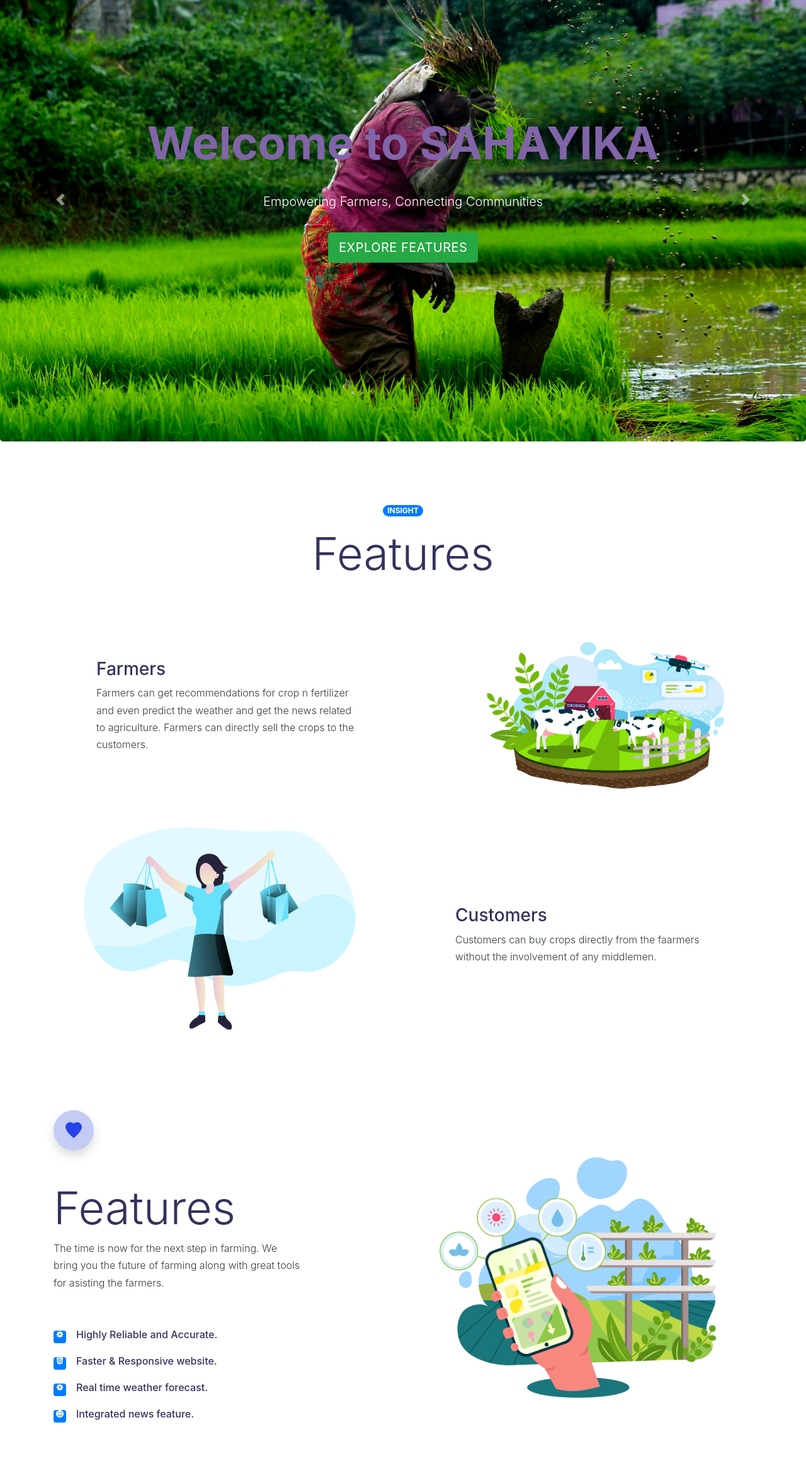
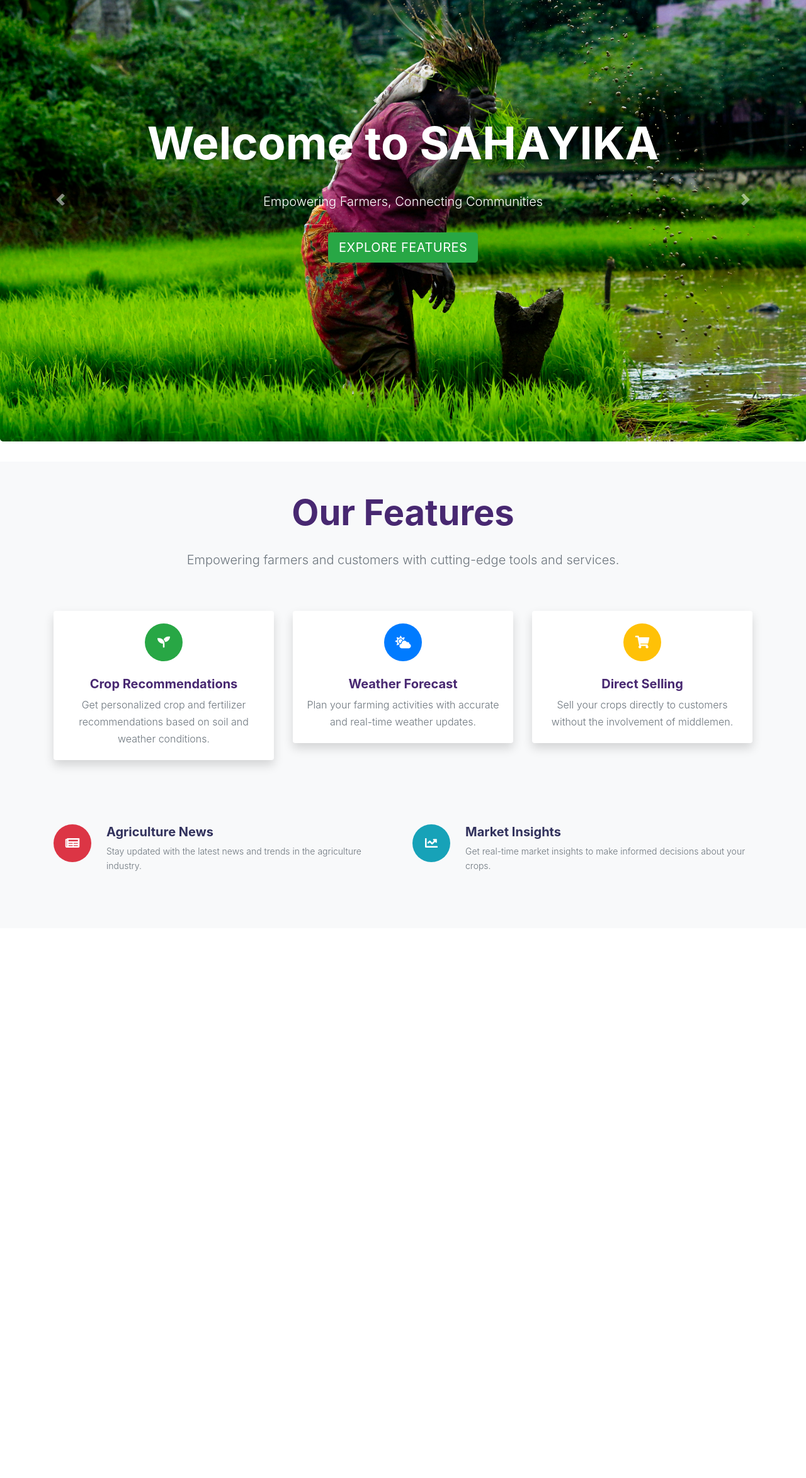
Before and after one commit to WaveOPS/Sahayika, a PHP site: page /projects/ in a window 1280 px wide. Shown: the part 163-2510 px from the top of the page at 63% size. After the commit the page ends 1546 px from the top, so only its background shows below. Run offline with PHP 8.4, Linux system fonts and the light colour scheme; some libraries are stand-ins or nearby versions.

Commit message:
updated colors

```diff
--- a/index.php
+++ b/index.php
@@ -56,6 +56,35 @@
 <style>
     .text-white-custom {
         color: white;
+    }
+</style>
+<style>
+    .icon-shape {
+        width: 60px;
+        height: 60px;
+        display: flex;
+        align-items: center;
+        justify-content: center;
+        margin: 0 auto;
+    }
+    .card-title {
+        color: rgb(72, 40, 113);
+    }
+    .card:hover {
+        transform: translateY(-5px);
+        transition: all 0.3s ease-in-out;
+    }
+</style>
+<style>
+    .btn-brown {
+        background-color: rgb(58, 28, 6) !important; /* Solid brown color */
+        color: white !important; /* White text */
+        border: none !important; /* Remove border */
+        box-shadow: none !important; /* Remove any shadow */
+    }
+    .btn-brown:hover {
+        background-color: rgb(65, 33, 10) !important; /* Darker brown on hover */
+        color: white !important; /* Ensure text remains white */
     }
 </style>
 <!-- Bootstrap CSS -->
@@ -191,7 +220,7 @@
                 <div class="jumbotron bg-cover text-white"
                      style="background-image: url('assets/img/farm-bg.png'); height: 100vh; background-size: cover; background-position: center;">
                     <div class="container text-center d-flex flex-column justify-content-center align-items-center" style="height: 100%;">
-                        <h1 class="display-3 font-weight-bold" style="color:rgb(130, 100, 169);">Welcome to SAHAYIKA</h1>
+                        <h1 class="display-3 font-weight-bold" style="color:rgb(255, 255, 255);">Welcome to SAHAYIKA</h1>
                         <p class="lead">Empowering Farmers, Connecting Communities</p>
                         <a href="#services" class="btn btn-success btn-lg mt-3">Explore Features</a>
                     </div>
@@ -202,9 +231,8 @@
                 <div class="jumbotron bg-cover text-white"
                      style="background-image: url('assets/img/farm-bg2.jpg'); height: 100vh; background-size: cover; background-position: center;">
                     <div class="container text-center d-flex flex-column justify-content-center align-items-center" style="height: 100%;">
-                        <h1 class="display-3 font-weight-bold" style="color:rgb(72, 40, 113);">Innovating Agriculture</h1>
-                        <p class="lead">Bringing Technology to Your Fields</p>
-                        <a href="#features" class="btn btn-primary btn-lg mt-3">Learn More</a>
+                        <h1 class="display-3 font-weight-bold" style="color:rgb(255, 255, 255);">Innovating Agriculture</h1>
+                        <a href="#features" class="btn btn-lg mt-3 btn-brown">Learn More</a>
                     </div>
                 </div>
             </div>
@@ -213,7 +241,7 @@
                 <div class="jumbotron bg-cover text-white"
                      style="background-image: url('assets/img/farm-bg5.jpg'); height: 100vh; background-size: cover; background-position: center;">
                     <div class="container text-center d-flex flex-column justify-content-center align-items-center" style="height: 100%;">
-                        <h1 class="display-3 font-weight-bold" style="color:rgb(130, 100, 169);">Connecting Farmers and Customers</h1>
+                        <h1 class="display-3 font-weight-bold" style="color:rgb(255, 255, 255);">Connecting Farmers and Customers</h1>
                         <p class="lead">Direct Selling Without Middlemen</p>
                         <a href="#contact" class="btn btn-warning btn-lg mt-3">Contact Us</a>
                     </div>
@@ -271,7 +299,7 @@
 
 <!-- ======================================================================================================================================== -->
 
-    <div class="section features-6 text-dark bg-white" id="services">
+    <!-- <div class="section features-6 text-dark bg-white" id="services">
       <div class="container ">
 
         <div class="row">
@@ -322,174 +350,93 @@
    </div>
       </div>
     </div>
-
+ -->
 
 
 <!-- ======================================================================================================================================== -->
 
-      <div class="section features-2 text-dark bg-white" id="features">
+<div class="section features-6 text-dark bg-light py-5" id="features">
     <div class="container">
-          <div class="row align-items-center">
-            <div class="col-lg-5 col-md-8 mr-auto text-left">
-              <div class="pr-md-5">
-                <div class="icon icon-lg icon-shape icon-shape-primary shadow rounded-circle mb-5"> <i class="ni ni-favourite-28"> </i></div>
-                <h3 class="display-3 text-justify">Features</h3>
-                <p>The time is now for the next step in farming. We bring you the future of farming along with great tools for asisting the farmers.</p>
-                <ul class="list-unstyled mt-5">
-                  <li class="py-2">
-                    <div class="d-flex align-items-center">
-                      <div>
-                        <div class="badge badge-circle badge-primary mr-3"> <i class="ni ni-settings-gear-65"> </i></div>
-                      </div>
-                      <div>
-                        <h6 class="mb-0">Highly Reliable and Accurate.</h6>
-                      </div>
-                    </div>
-                  </li>
-                  <li class="py-2">
-                    <div class="d-flex align-items-center">
-                      <div>
-                        <div class="badge badge-circle badge-primary mr-3"> <i class="ni ni-html5"> </i></div>
-                      </div>
-                      <div>
-                        <h6 class="mb-0">Faster & Responsive website.</h6>
-                      </div>
-                    </div>
-                  </li>
-                  <li class="py-2">
-                    <div class="d-flex align-items-center">
-                      <div>
-                        <div class="badge badge-circle badge-primary mr-3"> <i class="ni ni-settings-gear-65"> </i></div>
-                      </div>
-                      <div>
-                        <h6 class="mb-0">Real time weather forecast.</h6>
-                      </div>
-                    </div>
-                  </li>
-                  <li class="py-2">
-                    <div class="d-flex align-items-center">
-                      <div>
-                        <div class="badge badge-circle badge-primary mr-3"> <i class="ni ni-satisfied"> </i></div>
-                      </div>
-                      <div>
-                        <h6 class="mb-0">Integrated news feature.</h6>
-                      </div>
-                    </div>
-                  </li>
-                </ul>
+        <!-- Section Title -->
+        <div class="row text-center mb-5">
+            <div class="col-md-8 mx-auto">
+                <h2 class="display-4 font-weight-bold" style="color: rgb(72, 40, 113);">Our Features</h2>
+                <p class="lead text-muted">Empowering farmers and customers with cutting-edge tools and services.</p>
             </div>
         </div>
 
-
-
-            <div class="col-lg-7 col-md-12 pl-md-0">
- <img class="img-fluid ml-lg-5" src="assets/img/features.png" width="100%">
+        <!-- Features Cards -->
+        <div class="row">
+            <!-- Feature 1 -->
+            <div class="col-md-4 mb-4">
+                <div class="card shadow border-0">
+                    <div class="card-body text-center">
+                        <div class="icon icon-shape bg-success text-white rounded-circle mb-4">
+                            <i class="fas fa-seedling fa-2x"></i>
                         </div>
-
-
+                        <h5 class="card-title font-weight-bold">Crop Recommendations</h5>
+                        <p class="card-text text-muted">Get personalized crop and fertilizer recommendations based on soil and weather conditions.</p>
                     </div>
-        </div>
-        <span > </span>
-      </div>
-
-	<!-- ======================================================================================================================================== -->
-
-
-
- <!-- <div class="section features-6 text-dark bg-white" id="tech">
-        <div class="container-fluid shado">
-
-            <div class="row">
-                <div class="col-md-8 mx-auto text-center">
-                    <span class="badge badge-primary badge-pill mb-3">stack</span>
-                    <h3 class="display-3 ">Technologies Used</h3>
-                    <p class="" >Our Development Stack</p>
                 </div>
             </div>
 
-            <div class="row text-lg-center align-self-center">
-
-                  <div class="col-md-4">
-                    <div class="info">
-                    <img class=" img-fluid" src="assets/img/html.png" alt="HTML5">
-                        <h6 class="info-title text-uppercase text-primary">HTML5</h6>
+            <!-- Feature 2 -->
+            <div class="col-md-4 mb-4">
+                <div class="card shadow border-0">
+                    <div class="card-body text-center">
+                        <div class="icon icon-shape bg-primary text-white rounded-circle mb-4">
+                            <i class="fas fa-cloud-sun fa-2x"></i>
+                        </div>
+                        <h5 class="card-title font-weight-bold">Weather Forecast</h5>
+                        <p class="card-text text-muted">Plan your farming activities with accurate and real-time weather updates.</p>
+                    </div>
                 </div>
             </div>
 
-               <div class="col-md-4">
-                    <div class="info">
-                    <img class=" img-fluid" src="assets/img/css3.png" alt="CSS3">
-                        <h6 class="info-title text-uppercase text-primary">CSS3</h6>
+            <!-- Feature 3 -->
+            <div class="col-md-4 mb-4">
+                <div class="card shadow border-0">
+                    <div class="card-body text-center">
+                        <div class="icon icon-shape bg-warning text-white rounded-circle mb-4">
+                            <i class="fas fa-shopping-cart fa-2x"></i>
+                        </div>
+                        <h5 class="card-title font-weight-bold">Direct Selling</h5>
+                        <p class="card-text text-muted">Sell your crops directly to customers without the involvement of middlemen.</p>
+                    </div>
+                </div>
             </div>
         </div>
 
-               <div class="col-md-4">
-                    <div class="info">
-                    <img class=" img-fluid" src="assets/img/js.png" alt="JavaScript">
-                        <h6 class="info-title text-uppercase text-primary">JavaScript</h6>
+        <!-- Additional Features -->
+        <div class="row mt-5">
+            <!-- Feature 4 -->
+            <div class="col-md-6 mb-4">
+                <div class="media">
+                    <div class="icon icon-shape bg-danger text-white rounded-circle mr-4">
+                        <i class="fas fa-newspaper fa-2x"></i>
+                    </div>
+                    <div class="media-body">
+                        <h5 class="mt-0 font-weight-bold">Agriculture News</h5>
+                        <p class="text-muted">Stay updated with the latest news and trends in the agriculture industry.</p>
+                    </div>
                 </div>
             </div>
 
-
-
-</div> -->
-
-<!-- <div class="row text-center ">
-
-                 <div class="col-md-4 d-none d-md-block">
-                    <div class="info">
-                    <img class=" img-fluid" src="assets/img/bootstrap.png" alt="BootStrap4">
-                        <h6 class="info-title text-uppercase text-primary">BootStrap4</h6>
+            <!-- Feature 5 -->
+            <div class="col-md-6 mb-4">
+                <div class="media">
+                    <div class="icon icon-shape bg-info text-white rounded-circle mr-4">
+                        <i class="fas fa-chart-line fa-2x"></i>
+                    </div>
+                    <div class="media-body">
+                        <h5 class="mt-0 font-weight-bold">Market Insights</h5>
+                        <p class="text-muted">Get real-time market insights to make informed decisions about your crops.</p>
                     </div>
                 </div>
-
-                 <div class="col-md-4 d-none d-md-block">
-                    <div class="info">
-                    <img class=" img-fluid" src="assets/img/apache.png" alt="Apache">
-                        <h6 class="info-title text-uppercase text-primary">Apache</h6>
             </div>
         </div>
-
-                 <div class="col-md-4 d-none d-md-block">
-                    <div class="info">
-                    <img class=" img-fluid" src="assets/img/mysql.png" alt="MySQL">
-                        <h6 class="info-title text-uppercase text-primary">MySQL</h6>
     </div>
 </div>
-
-
-            </div>
-
-
-<div class="row text-center ">
-
-                 <div class="col-md-4 d-none d-md-block">
-                    <div class="info">
-                    <img class=" img-fluid" src="assets/img/jquery.png" alt="BootStrap4">
-                        <h6 class="info-title text-uppercase text-primary">JQUERY</h6>
-                    </div>
-                </div>
-
-                 <div class="col-md-4 d-none d-md-block">
-                    <div class="info">
-                    <img class=" img-fluid" src="assets/img/openai2.png" alt="Apache">
-                        <h6 class="info-title text-uppercase text-primary">OPEN AI</h6>
-                    </div>
-                </div>
-
-                 <div class="col-md-4 d-none d-md-block">
-                    <div class="info">
-                    <img class=" img-fluid" src="assets/img/php2.png" alt="MySQL">
-                        <h6 class="info-title text-uppercase text-primary">PHP</h6>
-                    </div>
-                </div>
-
-
-            </div>
-
-
-        </div>
-    </div> -->
 
 <script>
 
```
Lines whose indentation alone changed are shown as unchanged.
